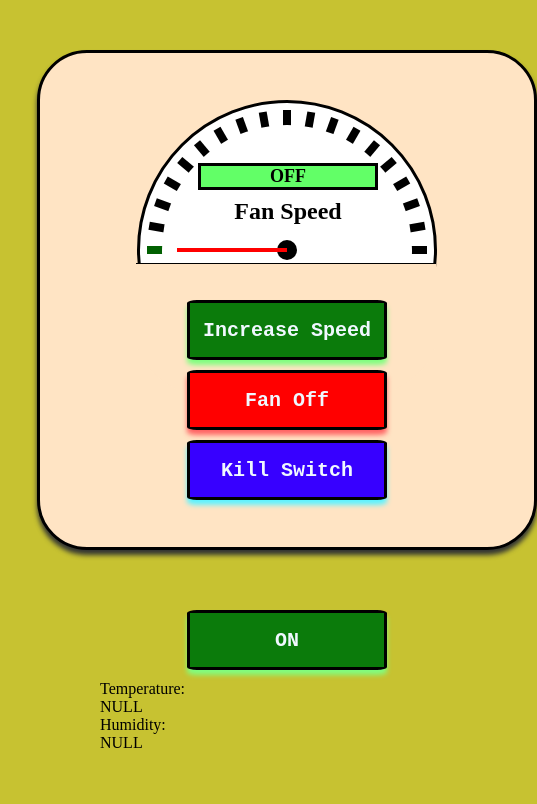
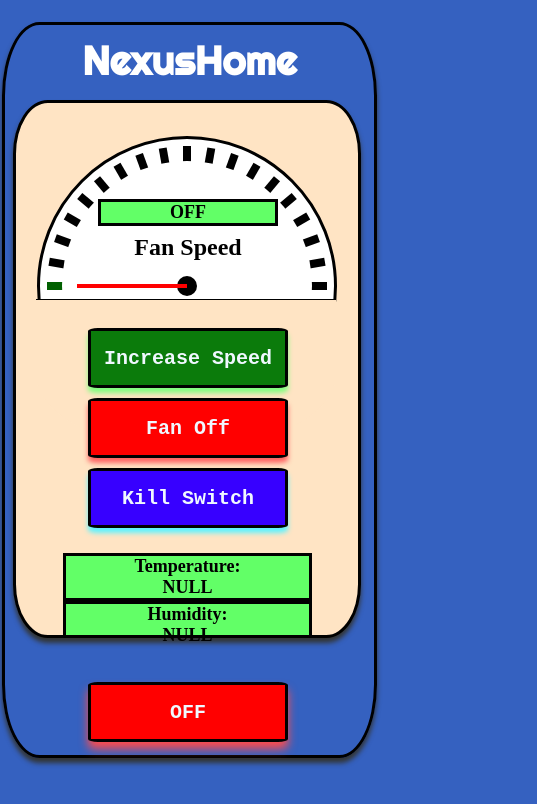
Before and after one commit to baeziy/networks_project, a website: page NexusHome/public/index.html in a window 390 px wide. Both pictures are taken after a click on the button "OFF". Shown: the whole page, 537 px wide, since content can reach past the window. Drawn offline with Linux system fonts and the light colour scheme; no server answers.

Commit message:
change to front-end

```diff
--- a/NexusHome/public/index.html
+++ b/NexusHome/public/index.html
@@ -5,13 +5,19 @@
     <meta http-equiv="X-UA-Compatible" content="IE=edge">
     <meta name="viewport" content="width=device-width, initial-scale=1.0">
     <link rel="stylesheet" href="style.css">
-    <script src = "script.js" defer></script>
+    <script src = "javascript.js" defer></script>
+    <link rel="stylesheet" href="https://fonts.googleapis.com/css?family=Righteous">
     <title>Project</title>
+
 </head>
 
 <body id="light">
 
-    <div class="boundary"></div>
+    <div class="boundary">
+        <div class="title">
+            <span class="text white" id="title">NexusHome</span>
+        </div>
+    </div>
 
     <div class="fanspeed">
 
@@ -52,16 +58,16 @@
         <button class="green" id="state_on" onclick="increase()">Increase Speed</button>
         <button class="red" id="state_off" onclick="decrease()">Fan Off</button>
         <button class="blue" id="kill" onclick="killswitch()">Kill Switch</button>
+        <div class="info">
+            <p>Temperature:<p id="temperature" style="display: inline;">NULL</p></p>
+            <hr>
+            <p>Humidity:<p id="humidity">NULL</p></p>
+        </div>
     </div>
 
     <div class="switch">
-        <button class="red special" id="buttonswitch" onclick="_switch()">OFF</button>
+        <button class="red special" id="switch" onclick="_switch()">OFF</button>
     </div>
-    <div class="tempNhum">
-        Temperature:
-        <p id="temperature">NULL</p>
-        Humidity:
-        <p id="humidity">NULL</p>
-    </div>
+
 </body>
 </html>
--- a/NexusHome/public/script.js
+++ b/NexusHome/public/script.js
@@ -93,11 +93,13 @@ socket.addEventListener('message', function (event) {
         if (data.ledState === 'on') {
             document.getElementById("light").className = "light";
             document.getElementById("buttonswitch").className = "green"
+            document.getElementById("title").className = "text white"
         }
 
         else if (data.ledState === 'off') {
             document.getElementById("light").className = "dark";
             document.getElementById("buttonswitch").className = "red"
+            document.getElementById("title").className = "text black"
         }
 
         console.log('New LED state:', data.ledState);
@@ -290,6 +292,7 @@ function _switch() {
         document.getElementById("buttonswitch").className = "green"
         document.getElementById("buttonswitch").innerHTML = "ON"
         document.getElementById("light").className = "light"
+        document.getElementById("title").className = "text black"
         sendLedState('on');
     }
 
@@ -297,6 +300,7 @@ function _switch() {
         document.getElementById("buttonswitch").className = "red"
         document.getElementById("buttonswitch").innerHTML = "OFF"
         document.getElementById("light").className = "dark"
+        document.getElementById("title").className = "text white"
         sendLedState('off');
     }
 
--- a/NexusHome/public/style.css
+++ b/NexusHome/public/style.css
@@ -6,6 +6,10 @@
     box-sizing: border-box;
 }
 
+hr
+{
+    border: solid black;
+}
 body
 {
     background-color: rgb(53, 97, 192);
@@ -13,7 +17,7 @@ body
 
 .light
 {
-    background-color: rgb(199, 194, 49);
+    background-color: rgb(248, 244, 132);
 }
 
 .dark
@@ -23,14 +27,51 @@ body
 
 .boundary
 {
-    height: 500px;
+    height: 538px;
     width: 500px;
     border: solid black;
     position: absolute;
+    top: 100px;
     left: 470px;
     background-color: bisque;
     box-shadow: 0px 5px 5px rgb(51, 53, 51);
     border-radius: 10%;
+}
+
+.title
+{
+    height: 736px;
+    width: 600px;
+    border: solid black;
+    position: relative;
+    left: -51px;
+    top: -81px;
+    background-color: transparent;
+    box-shadow: 0px 5px 5px rgb(51, 53, 51);
+    border-radius: 10%;
+    border: solid black;
+    padding-top: 10px;
+}
+
+.text
+{
+    top: 35px;
+    left: 50%;
+    font-family: 'Righteous';
+    font-weight: bolder;
+    font-size: 40px;
+    transform: translate(-50%, -50%);
+    position: absolute;
+}
+
+.white
+{
+    color: white;
+}
+
+.black
+{
+    color: black;
 }
 
 .fanspeed
@@ -43,7 +84,7 @@ body
     margin: 50px ;
     border-radius: 50%;
     background-color: white;
-    top: 50px;
+    top: 86px;
     left: 520px;
 }
 
@@ -445,8 +486,22 @@ body
 {
     text-align: center;
     position: relative;
-    top: -100px;
+    top: -107px;
     z-index: 7;
+}
+
+.info
+{
+    height: 85px;
+    width: 309px;
+    border: solid black;
+    background-color: rgb(98, 255, 103);
+    text-align: center;
+    font-weight: bolder;
+    font-size: large;
+    position: relative;
+    left: 564px;
+    top: 50px;
 }
 
 button
@@ -463,6 +518,7 @@ button
     cursor: pointer;
     display: block;
     position: relative;
+    top: 35px;
     left: 610px;
     border-radius: 5%;
 }
@@ -498,29 +554,122 @@ button:active
 .switch
 {
     position: relative;
-    top: 0px;
+    top: -58px;
 }
 
-@media screen and (max-width: 600px)
+@media screen and (max-width: 390px)
 {
     .boundary
     {
-        left: 37px;
+        left: 13px;
+        width: 348px;
+    }
+
+    .title
+    {
+        width: 375px;
+        left: -14px;
+    }
+
+    .info
+    {
+        width: 249px;
+        left: 63px;
     }
 
     .fanspeed
     {
-        left: 87px;
+        left: -13px;
     }
 
     button
     {
-        left: 177px;
+        left: 78px;
     }
 
 }
 
-@media screen and (min-width: 601px) and (max-width: 960px)
+@media screen and (min-width: 391px) and (max-width: 414px)
+{
+    .boundary
+    {
+        left: 7px;
+        width: 385px;
+    }
+
+    .title
+    {
+        left: -6px;
+        width: 393px;
+    }
+
+    .info
+    {
+        width: 285px;
+        left: 57px;
+    }
+
+    .fanspeed
+    {
+        left: -4px;
+    }
+
+    button
+    {
+        left: 90px;
+    }
+
+}
+
+@media screen and (min-width: 415px) and (max-width: 620px)
+{
+    .boundary
+    {
+        left: 60px;
+    }
+
+    .fanspeed
+    {
+        left: 111px;
+    }
+
+    .info
+    {
+        left: 153px;
+    }
+
+    button
+    {
+        left: 200px;
+    }
+
+}
+
+@media screen and (min-width: 621px) and (max-width: 740px)
+{
+    .boundary
+    {
+        left: 117px;
+    }
+
+    .fanspeed
+    {
+        left: 165px;
+    }
+
+    .info
+    {
+        left: 210px;
+    }
+
+    button
+    {
+        left: 257px;
+    }
+
+}
+
+@media screen and (min-width: 741px) and (max-width: 960px)
 {
     .boundary
     {
@@ -532,13 +681,14 @@ button:active
         left: 285px;
     }
 
+    .info
+    {
+        left: 330px;
+    }
+
     button
     {
         left: 375px;
     }
 
 }
-
-.tempNhum{
-    margin-left: 100px;
-}
```
